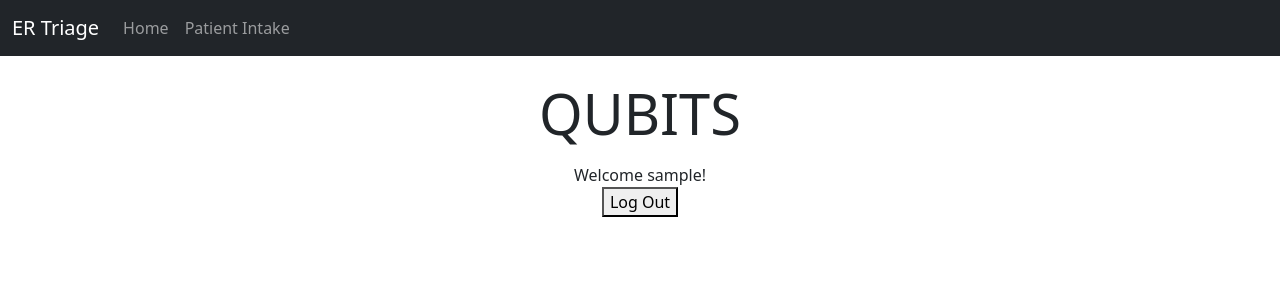
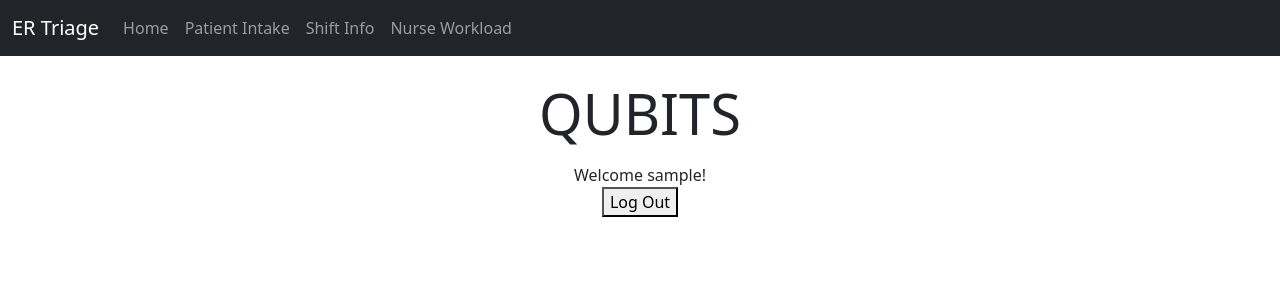
Before and after one commit to qubitscapstone/Qubits-Capstone-Project, a Django app: page / in a window 1280 px wide. Shown: the top 300 px of the page. Run offline with Django 5.2, Linux system fonts and the light colour scheme; the visitor is signed in with stand-in values (Sample User, id 1).

Commit message:
added new pages to the nav bar

```diff
--- a/qubits_capstone/website/templates/base.html
+++ b/qubits_capstone/website/templates/base.html
@@ -26,6 +26,8 @@
             <div class="navbar-nav">
                 <a class="nav-link" href="{% url 'home' %}">Home</a>
                 <a class="nav-link" href="{% url 'patient_intake' %}">Patient Intake</a>
+                <a class="nav-link" href="{% url 'shift' %}">Shift Info</a>
+                <a class="nav-link" href="{% url 'nurse_workload' %}">Nurse Workload</a>
             </div>
         </div>
 
```
